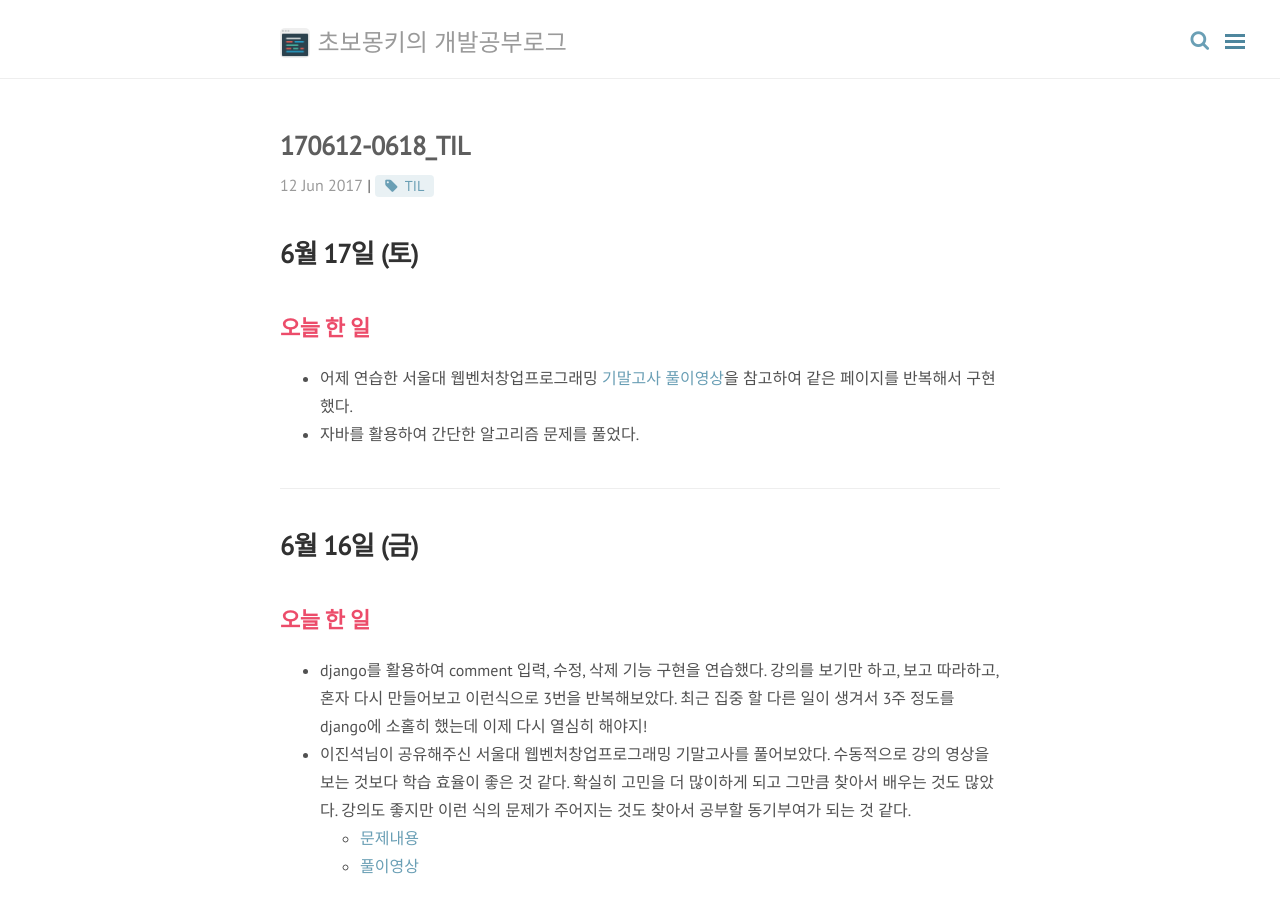
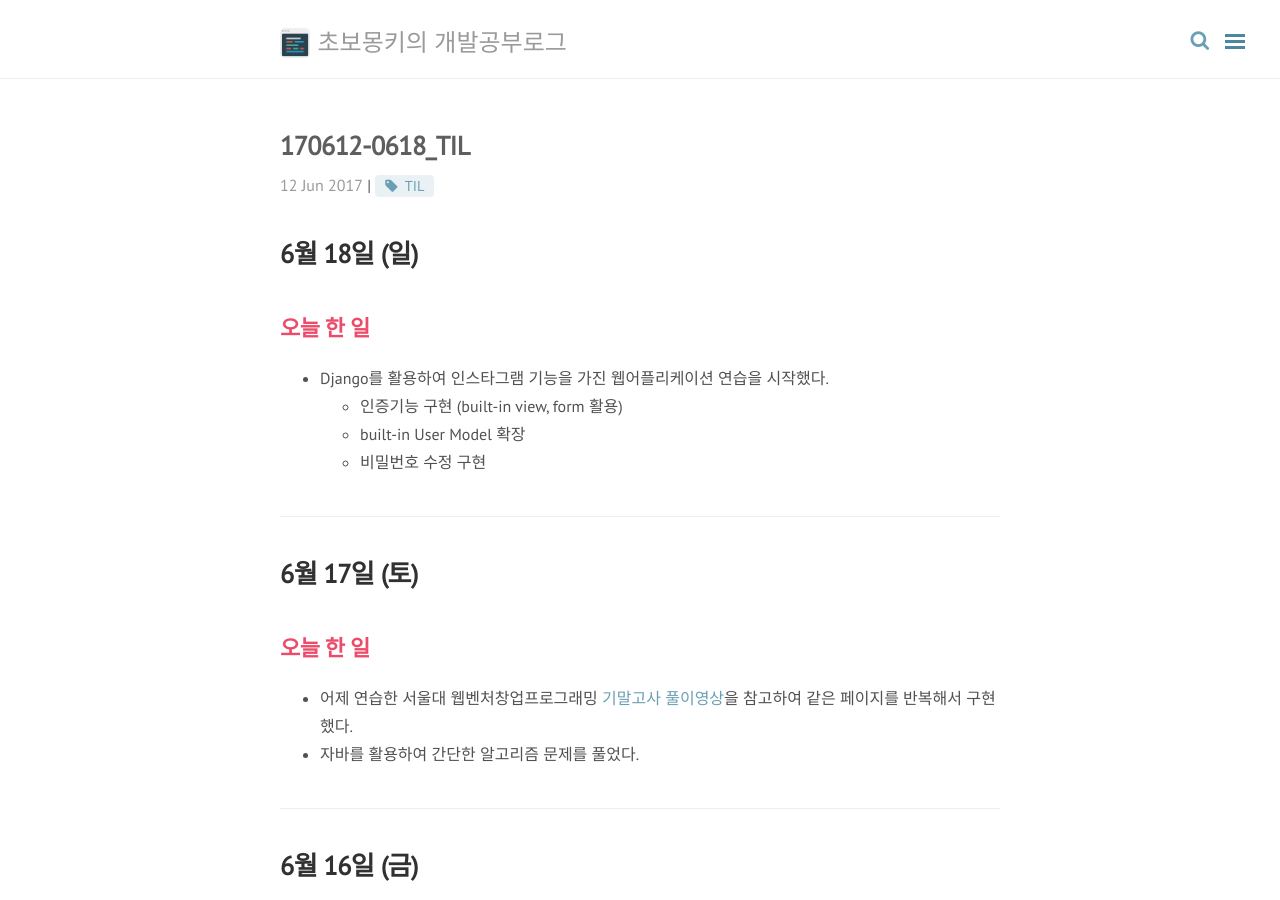
Before and after one commit to wayhome25/wayhome25.github.io, a Jekyll site: the page built from _posts/TIL(Today I Learned)/2017-06-12-06-18-TIL.md, in a window 1280 px wide and 900 px high. Built offline with Jekyll 4.4.1, drawn with Linux system fonts in a browser that asks for light colours; nearby versions of some CDN libraries; comment, search, counter and statistics services are not loaded.

Commit message:
add post

```diff
--- a/_posts/TIL(Today I Learned)/2017-06-12-06-18-TIL.md
+++ b/_posts/TIL(Today I Learned)/2017-06-12-06-18-TIL.md
@@ -7,6 +7,14 @@ tags: [TIL]
 comments: true
 ---
 
+# 6월 18일 (일)
+## 오늘 한 일
+- Django를 활용하여 인스타그램 기능을 가진 웹어플리케이션 연습을 시작했다.
+  - 인증기능 구현 (built-in view, form 활용)
+  - built-in User Model 확장
+  - 비밀번호 수정 구현
+
+---
 # 6월 17일 (토)
 ## 오늘 한 일
 - 어제 연습한 서울대 웹벤처창업프로그래밍 [기말고사 풀이영상](https://www.youtube.com/watch?v=DT2TKvnZREQ&feature=youtu.be)을 참고하여 같은 페이지를 반복해서 구현했다.
```
Also changed, not shown: _posts/algorithm/2017-06-17-mid-char.md (+1 -1 lines).
